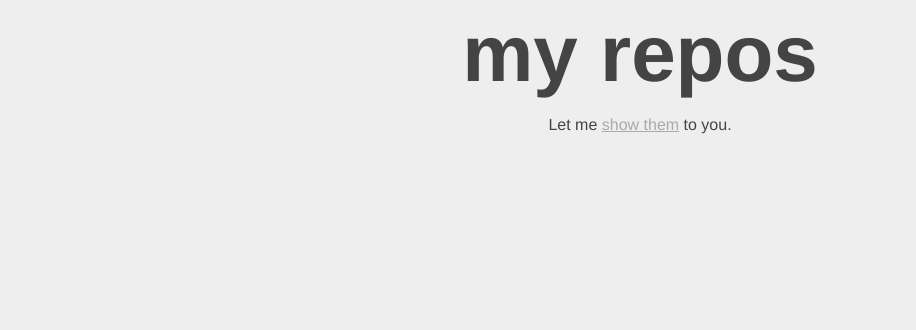
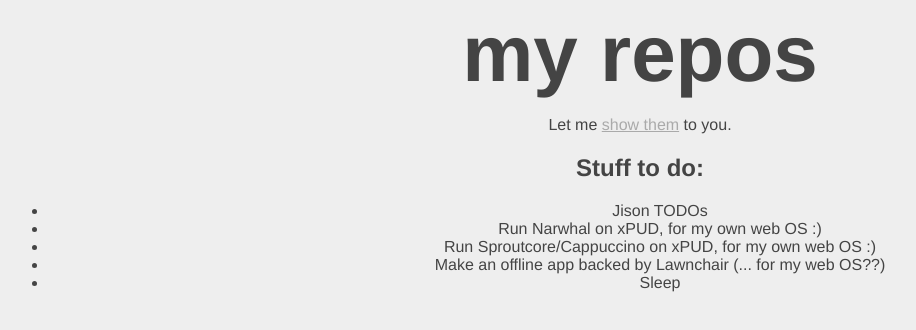
Before and after one commit to zaach/zaach.github.com, a plain HTML site: page index.html in a window 1280 px wide. Shown: the whole page, without its empty margins (0-916 px from the left). Drawn offline with Linux system fonts and the light colour scheme.

Commit message:
might as well use this page for something.

```diff
--- a/index.html
+++ b/index.html
@@ -22,5 +22,15 @@
 <body>
   <h1>My repos</h1>
   <p>Let me <a href="http://github.com/zaach">show them</a> to you.</p>
+
+<h2>Stuff to do:</h2>
+<ul>
+<li>Jison TODOs</li>
+<li>Run Narwhal on xPUD, for my own web OS :)</li>
+<li>Run Sproutcore/Cappuccino on xPUD, for my own web OS :)</li>
+<li>Make an offline app backed by Lawnchair (... for my web OS??)</li>
+<li>Sleep</li>
+</ul>
+
 </body>
 </html>
```
